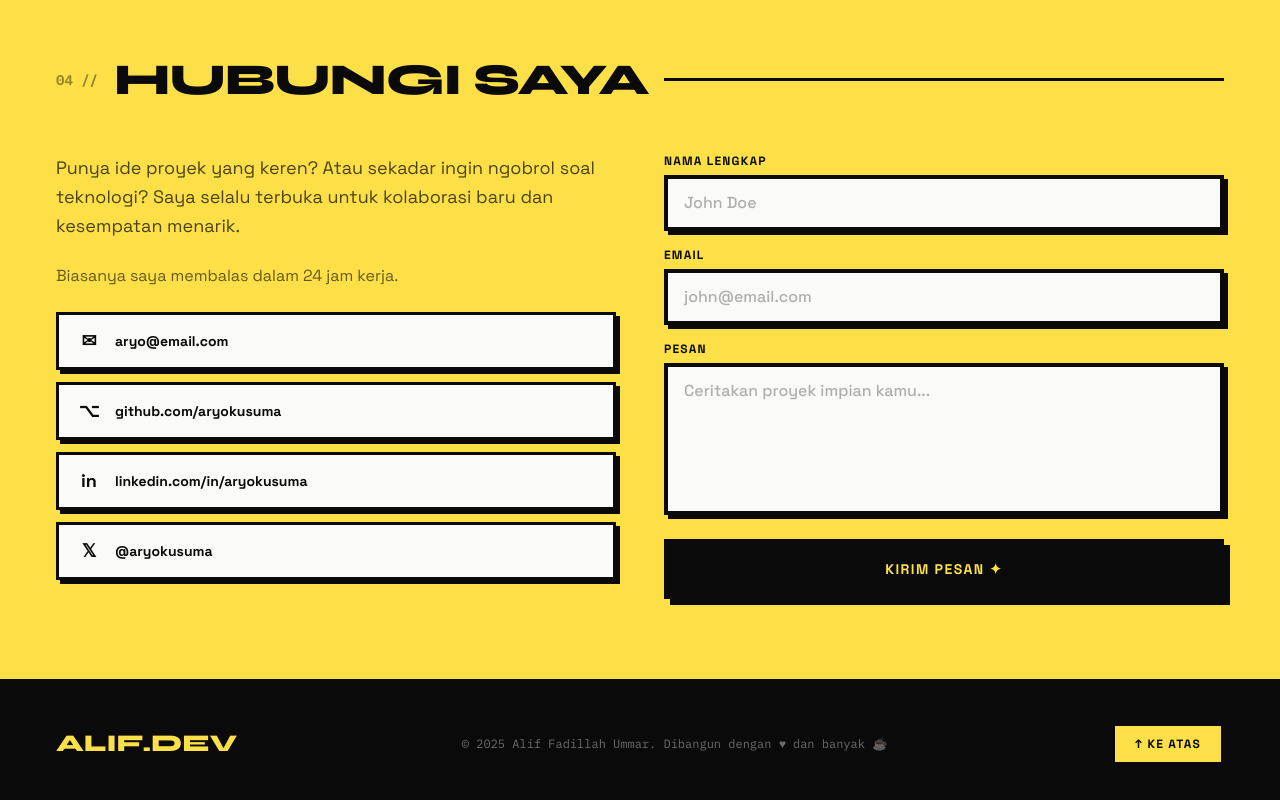
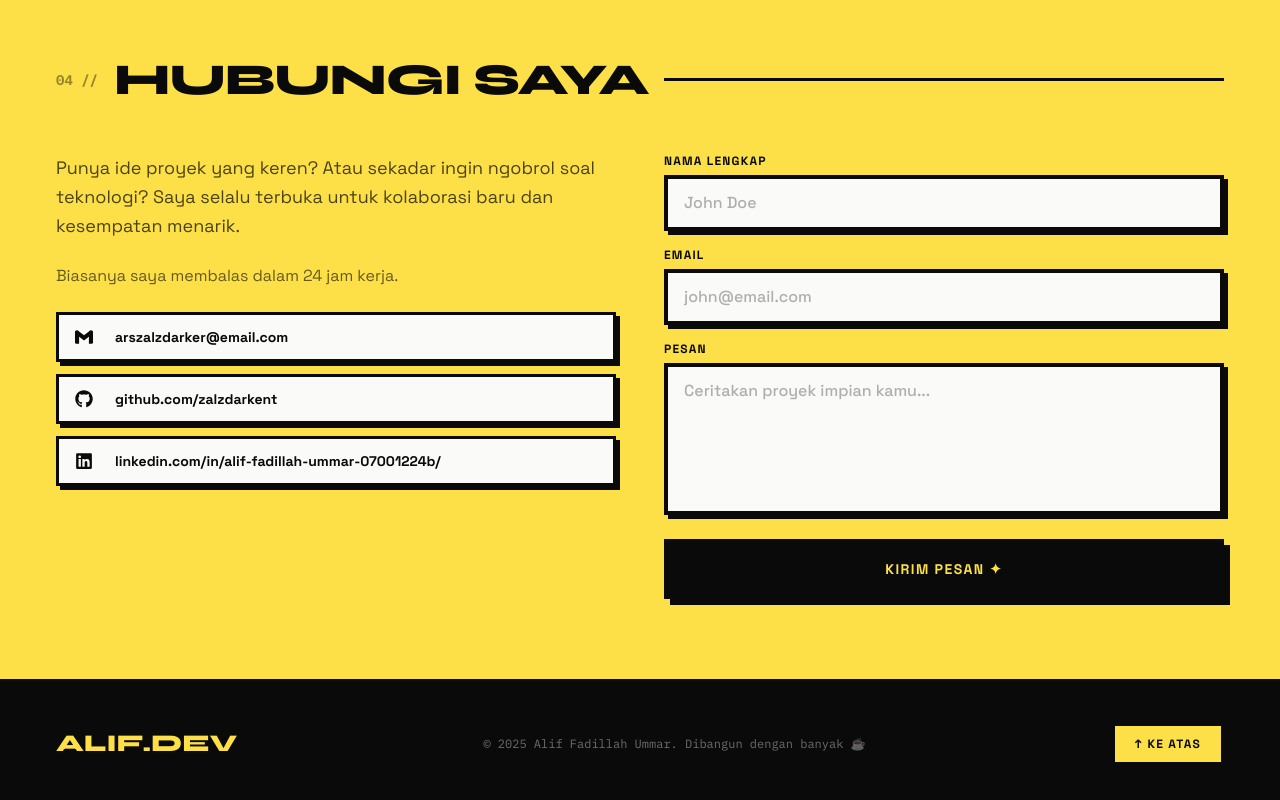
Before and after one commit to zalzdarkent/nextjs-portfolio-website, a Next.js app: page / in a window 1280 px wide. Shown: the part 2943-3743 px from the top of the page. Built offline with nearby package versions, Linux system fonts and the light colour scheme.

Commit message:
feat: update contact links with icons and improve project description display

```diff
--- a/components/ContactSection.tsx
+++ b/components/ContactSection.tsx
@@ -3,12 +3,13 @@
 import { useRef, useState, FormEvent } from "react";
 import { useInView, motion, AnimatePresence } from "framer-motion";
 import { SectionHeader } from "./AboutSection";
+import { FaGithub, FaLinkedin, FaVoicemail } from "react-icons/fa6";
+import { SiGmail } from "react-icons/si";
 
 const CONTACT_LINKS = [
-  { icon: "✉", label: "aryo@email.com", href: "mailto:aryo@email.com" },
-  { icon: "⌥", label: "github.com/aryokusuma", href: "https://github.com" },
-  { icon: "in", label: "linkedin.com/in/aryokusuma", href: "https://linkedin.com" },
-  { icon: "𝕏", label: "@aryokusuma", href: "https://twitter.com" },
+  { icon: <SiGmail />, label: "arszalzdarker@email.com", href: "mailto:arszalzdarker@email.com" },
+  { icon: <FaGithub />, label: "github.com/zalzdarkent", href: "https://github.com/zalzdarkent" },
+  { icon: <FaLinkedin />, label: "linkedin.com/in/alif-fadillah-ummar-07001224b/", href: "https://linkedin.com/in/alif-fadillah-ummar-07001224b/" },
 ];
 
 export default function ContactSection() {
--- a/components/Footer.tsx
+++ b/components/Footer.tsx
@@ -3,7 +3,7 @@ export default function Footer() {
     <footer className="bg-brutal-black px-6 sm:px-10 lg:px-14 py-10 flex flex-col sm:flex-row items-start sm:items-center justify-between gap-4 flex-wrap">
       <span className="font-display text-2xl font-extrabold text-brutal-yellow">ALIF.DEV</span>
       <span className="font-mono text-xs text-white/40">
-        © 2025 Alif Fadillah Ummar. Dibangun dengan ♥ dan banyak ☕
+        © 2025 Alif Fadillah Ummar. Dibangun dengan banyak ☕
       </span>
       <a
         href="#home"
--- a/components/PortfolioSection.tsx
+++ b/components/PortfolioSection.tsx
@@ -137,7 +137,7 @@ function ProjectCard({
         </div>
 
         <h3 className="font-display text-lg font-extrabold mb-2">{project.name}</h3>
-        <p className="font-body text-sm leading-relaxed text-black/60 flex-1">{project.shortDesc}</p>
+        <p className="font-body text-sm leading-relaxed text-black/60 flex-1 line-clamp-2">{project.shortDesc}</p>
 
         {/* Footer */}
         <button
```
